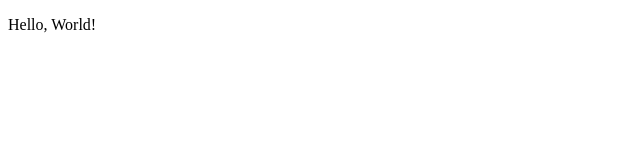
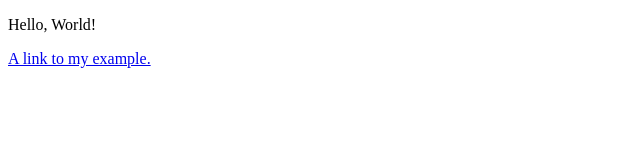
Before and after one commit to d0n3h7e0n/d0n3h7e0n.github.io, a plain HTML site: page index.html in a window 1280 px wide. Shown: the whole page, without its empty margins (0-640 px from the left). Drawn offline with Linux system fonts and the light colour scheme.

Commit message:
Update index.html

```diff
--- a/index.html
+++ b/index.html
@@ -8,5 +8,6 @@
 </head>
 <body>
   <p>Hello, World!</p>
+		<a href='about.html'>A link to my example.</a>
 </body>
 </html>
```
